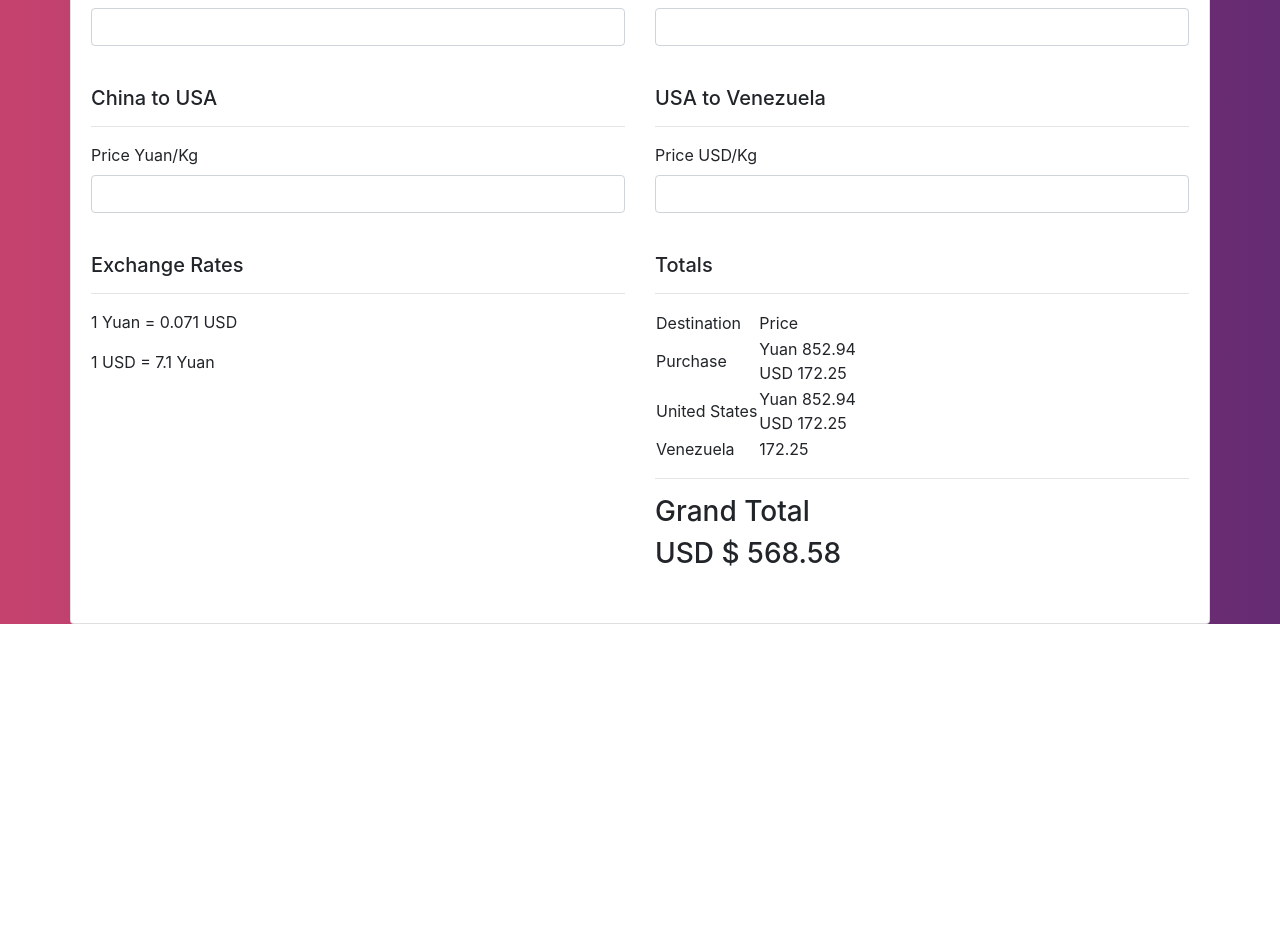
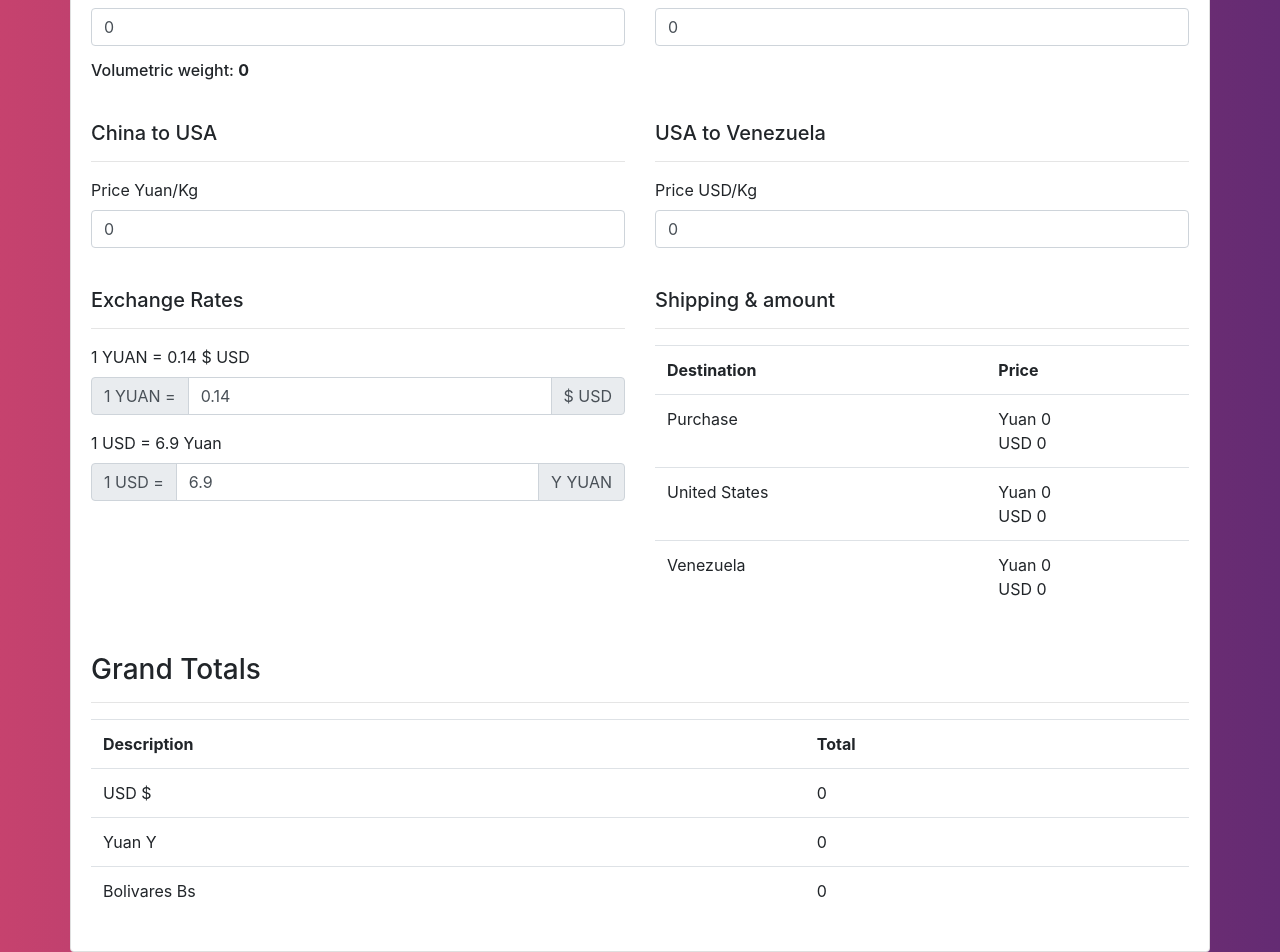
Before and after one commit to Helg18/angular-shipping-calculator, an Angular app: page / in a window 1280 px wide. Shown: the part 407-1359 px from the top of the page. Before the commit the page ends 1031 px from the top, so only its background shows below. Built offline with nearby package versions, Linux system fonts and the light colour scheme.

Commit message:
Creados los atributos del front | Modificacion del front

```diff
--- a/src/app/app.component.html
+++ b/src/app/app.component.html
@@ -16,11 +16,12 @@
             <hr>
             <div class="form-group">
               <label for="price">Yuan Price: </label>
-              <input type="number" id="price" class="form-control">
+              <input type="number" id="price" class="form-control" value="{{ price }}">
               <label for="weight">Weight: </label>
-              <input type="number" id="weight" class="form-control">
+              <input type="number" id="weight" class="form-control" value="{{ weight }}">
               <label for="quantities">Quantities: </label>
-              <input type="number" id="quantities" class="form-control">
+              <input type="number" id="quantities" class="form-control" value="{{ quantities }}">
+              <h6>Volumetric weight: <strong>{{ volumetricWeight }}</strong></h6>
             </div>
           </div>
           <div class="col-6 mb-4">
@@ -28,11 +29,11 @@
             <hr>
             <div class="form-group">
               <label for="width">Width: </label>
-              <input type="number" id="width" class="form-control">
+              <input type="number" id="width" class="form-control" value="{{ width}}">
               <label for="height">Height: </label>
-              <input type="number" id="height" class="form-control">
+              <input type="number" id="height" class="form-control" value="{{ height }}">
               <label for="large">Large: </label>
-              <input type="number" id="large" class="form-control">
+              <input type="number" id="large" class="form-control" value="{{ large }}">
             </div>
           </div>
         </div>
@@ -42,7 +43,7 @@
             <hr>
             <div class="form-group">
               <label for="ctu_price">Price Yuan/Kg</label>
-              <input type="number" id="ctu_price" class="form-control">
+              <input type="number" id="ctu_price" class="form-control" value="{{ ctuPrice }}">
             </div>
           </div>
           <div class="col-6 mb-4">
@@ -50,7 +51,7 @@
             <hr>
             <div class="form-group">
               <label for="utv_price">Price USD/Kg</label>
-              <input type="number" id="utv_price" class="form-control">
+              <input type="number" id="utv_price" class="form-control" value="{{ utvPrice }}">
             </div>
           </div>
         </div>
@@ -58,37 +59,82 @@
           <div class="col-6 mb-4">
             <h5>Exchange Rates</h5>
             <hr>
-            <p>1 Yuan = 0.071 USD </p>
-            <p>1 USD = 7.1 Yuan</p>
+            <label for="usd">1 YUAN = {{ yuanUsd }} $ USD</label>
+            <div class="input-group mb-3">
+              <div class="input-group-prepend">
+                <span class="input-group-text" id="basic-addon1">1 YUAN = </span>
+              </div>
+              <input type="number" class="form-control" id="usd" aria-describedby="usd" value="{{ yuanUsd }}">
+              <div class="input-group-append">
+                <span class="input-group-text">$ USD</span>
+              </div>
+            </div>
+            <label for="yuan">1 USD = {{ usdYuan }} Yuan</label>
+            <div class="input-group mb-3">
+              <div class="input-group-prepend">
+                <span class="input-group-text" id="basic-addon2">1 USD = </span>
+              </div>
+              <input type="text" class="form-control" id="yuan" aria-describedby="yuan" value="{{ usdYuan }}">
+              <div class="input-group-append">
+                <span class="input-group-text">Y YUAN</span>
+              </div>
+            </div>
           </div>
           <div class="col-6 mb-4">
-            <h5>Totals</h5>
+            <h5>Shipping & amount</h5>
             <hr>
-            <table>
+            <table class="table">
               <tr>
-                <td>Destination</td>
-                <td>Price </td>
+                <td class="font-weight-bold">Destination</td>
+                <td class="font-weight-bold">Price </td>
               </tr>
               <tr>
                 <td>Purchase</td>
-                <td>Yuan 852.94
+                <td>Yuan {{ purchaseYuan }}
                   <br>
-                USD 172.25</td>
+                USD {{ purchaseUsd }}</td>
               </tr>
               <tr>
                 <td>United States</td>
-                <td>Yuan 852.94
+                <td>Yuan {{ usaYuan }}
                   <br>
-                  USD 172.25</td>
+                  USD {{ usaUsd }}</td>
               </tr>
               <tr>
                 <td>Venezuela</td>
-                <td>172.25</td>
+                <td>Yuan {{ vzlaYuan }}
+                  <br>
+                  USD {{ vzlaUsd }}</td>
               </tr>
             </table>
+          </div>
+        </div>
+        <div class="row">
+          <div class="col-12">
+            <h3>Grand Totals</h3>
             <hr>
-            <h3>Grand Total</h3>
-            <h3>USD $ 568.58</h3>
+            <table class="table">
+              <thead>
+              <tr>
+                <td class="font-weight-bold">Description</td>
+                <td class="font-weight-bold">Total</td>
+              </tr>
+              </thead>
+              <tbody>
+              <tr>
+                <td>USD $</td>
+                <td>{{ usdGrandTotal }}</td>
+              </tr>
+              <tr>
+                <td>Yuan Y</td>
+                <td>{{ yuanGrandTotal }}</td>
+              </tr>
+              <tr>
+                <td>Bolivares Bs</td>
+                <td>{{ bsGrandTotal }}</td>
+              </tr>
+              </tbody>
+            </table>
           </div>
         </div>
       </div>
--- a/src/app/app.component.ts
+++ b/src/app/app.component.ts
@@ -6,5 +6,35 @@ import { Component } from '@angular/core';
   styleUrls: ['./app.component.css']
 })
 export class AppComponent {
-  title = 'angular-shipping-calculator';
+  public usdYuan = 6.9;
+  public yuanUsd = 0.14;
+
+  // Package Information
+  public price = 0;
+  public weight = 0;
+  public quantities = 0;
+
+  // Measurements Information
+  public width = 0;
+  public large = 0;
+  public height = 0;
+  public volumetricWeight = 0;
+
+  // China to USA price
+  public ctuPrice = 0;
+
+  // USA to Venezuela price
+  public utvPrice = 0;
+
+  // Totals
+  private purchaseYuan = 0;
+  private purchaseUsd = 0;
+  private usaYuan = 0;
+  private usaUsd = 0;
+  private vzlaYuan = 0;
+  private vzlaUsd = 0;
+  private usdGrandTotal = 0;
+  private yuanGrandTotal = 0;
+  private bsGrandTotal = 0;
+
 }
```
